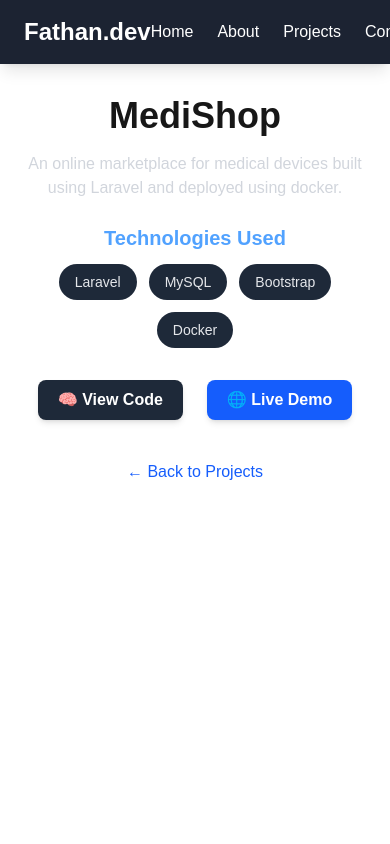
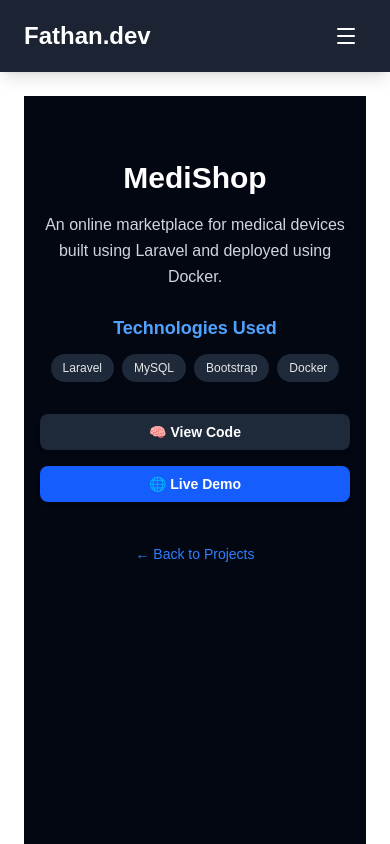
Before and after one commit to FathanAbi/my-portofolio, a Next.js app: page /projects/medishop in a window 390 px wide. Shown: the top 844 px of the page. Built offline with nearby package versions, Linux system fonts and the light colour scheme.

Commit message:
add chatapps project. make more responsive

```diff
--- a/app/components/navbar.tsx
+++ b/app/components/navbar.tsx
@@ -1,15 +1,32 @@
 'use client'
 import Link from 'next/link'
 import { usePathname } from 'next/navigation'
+import { useState } from 'react'
+import { Menu, X } from 'lucide-react'
 
 export default function Navbar() {
   const pathname = usePathname()
+  const [isOpen, setIsOpen] = useState(false)
+
+  const toggleMenu = () => setIsOpen(!isOpen)
+  const closeMenu = () => setIsOpen(false)
+
+  const links = [
+    { path: '/', label: 'Home' },
+    { path: '/about', label: 'About' },
+    { path: '/projects', label: 'Projects' },
+    { path: '/contact', label: 'Contact' },
+  ]
 
   return (
-    <nav className="fixed top-0 left-0 w-full bg-gray-900/95 backdrop-blur-sm text-white px-6 py-4 flex justify-between items-center shadow-lg z-50">
+    <nav className="fixed top-0 left-0 w-full bg-gray-900/95 backdrop-blur-sm text-white px-6 py-4 shadow-lg z-50">
+      <div className="max-w-6xl mx-auto flex justify-between items-center">
+        {/* Logo */}
         <h1 className="text-2xl font-bold">Fathan.dev</h1>
-      <div className="space-x-6">
-        {['/', '/about', '/projects', '/contact'].map((path) => (
+
+        {/* Desktop Menu */}
+        <div className="hidden md:flex space-x-6">
+          {links.map(({ path, label }) => (
             <Link
               key={path}
               href={path}
@@ -17,10 +34,38 @@
                 pathname === path ? 'text-blue-400' : ''
               }`}
             >
-            {path === '/' ? 'Home' : path.replace('/', '').charAt(0).toUpperCase() + path.slice(2)}
+              {label}
             </Link>
           ))}
         </div>
+
+        {/* Mobile Menu Button */}
+        <button
+          className="md:hidden p-2 rounded-md hover:bg-gray-800 transition"
+          onClick={toggleMenu}
+          aria-label="Toggle menu"
+        >
+          {isOpen ? <X className="h-6 w-6" /> : <Menu className="h-6 w-6" />}
+        </button>
+      </div>
+
+      {/* Mobile Dropdown Menu */}
+      {isOpen && (
+        <div className="md:hidden flex flex-col mt-4 space-y-3 bg-gray-900/95 px-6 py-4 rounded-lg shadow-md animate-fadeIn">
+          {links.map(({ path, label }) => (
+            <Link
+              key={path}
+              href={path}
+              onClick={closeMenu}
+              className={`hover:text-blue-400 transition ${
+                pathname === path ? 'text-blue-400' : ''
+              }`}
+            >
+              {label}
+            </Link>
+          ))}
+        </div>
+      )}
     </nav>
   )
 }
--- a/app/projects/[slug]/page.tsx
+++ b/app/projects/[slug]/page.tsx
@@ -12,42 +12,48 @@
 const projects: Record<string, Project> = {
   medishop: {
     title: 'MediShop',
-    desc: 'An online marketplace for medical devices built using Laravel and deployed using docker.',
+    desc: 'An online marketplace for medical devices built using Laravel and deployed using Docker.',
     tech: ['Laravel', 'MySQL', 'Bootstrap', 'Docker'],
     github: 'https://github.com/FathanAbi/Medishop',
     live: 'http://103.103.21.102:50001',
   },
+  chatapps: {
+    title: 'Simple Web Chatting Apps',
+    desc: 'A real-time chatting app built with Vue (frontend) and PayloadCMS (backend), deployed via Docker.',
+    tech: ['Vue', 'Typescript', 'PayloadCMS', 'Docker'],
+    github: 'https://github.com/FathanAbi/vue-chatapps-public',
+    live: 'http://103.103.21.102:50011',
+  },
   mobile: {
     title: 'Mobile Chatting Apps',
-    desc: 'Mobile chatting apps built with flutter and firebase',
+    desc: 'A mobile chatting app built using Flutter and Firebase.',
     tech: ['Flutter', 'Firebase', 'Android Studio'],
     github: 'https://github.com/rayrednet/ChatApp_FP_MobileProgramming',
   },
   portfolio: {
     title: 'Portfolio Website',
-    desc: 'This portfolio site, built with Next.js and Tailwind CSS, showcasing my projects and skills.',
+    desc: 'This portfolio site built with Next.js and Tailwind CSS to showcase my projects and skills.',
     tech: ['Next.js', 'React', 'Tailwind CSS', 'Typescript', 'Vercel'],
     github: 'https://github.com/FathanAbi/my-portofolio',
     live: 'https://fathan-abi-portofolio.vercel.app/',
   },
   researchpaper: {
     title: 'Few-Shot Hyperspectral Image Classification with Contrastive Learning for Oil Spill Mapping',
-    desc: 'A research project developing a deep learning model to classify oil spills in the ocean using hyperspectral image',
+    desc: 'A research project developing a deep learning model to classify oil spills in the ocean using hyperspectral images.',
     tech: ['Python', 'PyTorch', 'Jupyter Notebook', 'Numpy', 'scikit-learn'],
     github: 'https://repository.its.ac.id/120481/',
   },
   networking: {
     title: 'Networking Projects',
     desc: 'A collection of networking-related projects including client-server apps, socket programming, and network utilities.',
-    tech: ['WireShark', 'gns3', 'bind9', 'dhcp-server', 'apache2', 'cisco packet tracer', 'iptables', 'python', 'socket', 'RSA', 'DES'],
-    // Here we will add multiple repositories
+    tech: ['Wireshark', 'GNS3', 'BIND9', 'DHCP Server', 'Apache2', 'Cisco Packet Tracer', 'iptables', 'Python', 'Socket', 'RSA', 'DES'],
     github: [
-      { name: 'WireShark', url: 'https://github.com/FathanAbi/Jarkom-Modul-1-D26-2023' },
+      { name: 'Wireshark', url: 'https://github.com/FathanAbi/Jarkom-Modul-1-D26-2023' },
       { name: 'DNS Config', url: 'https://github.com/FathanAbi/Jarkom-Modul-2-D26-2023' },
-      { name: 'DHCP, webserver, reverse proxy', url: 'https://github.com/FathanAbi/Jarkom-Modul-3-D26-2023' },
+      { name: 'DHCP, Webserver, Reverse Proxy', url: 'https://github.com/FathanAbi/Jarkom-Modul-3-D26-2023' },
       { name: 'Subnetting, Routing', url: 'https://github.com/FathanAbi/Jarkom-Modul-4-D26-2023' },
       { name: 'Firewall', url: 'https://github.com/FathanAbi/Jarkom-Modul-5-D26-2023' },
-      { name: 'client-server, Cryptosystem with RSA and DES', url: 'https://github.com/FathanAbi/KI_Tugas3/blob/main/client.py'}
+      { name: 'Client-Server RSA/DES', url: 'https://github.com/FathanAbi/KI_Tugas3/blob/main/client.py' },
     ],
   },
 }
@@ -65,21 +71,25 @@
   }
 
   return (
-    <div className="max-w-3xl mx-auto text-center">
-      <h1 className="text-4xl font-bold mb-4">{project.title}</h1>
-      <p className="text-gray-300 mb-6">{project.desc}</p>
+    <div className="min-h-screen w-full bg-gray-950 text-white px-4 sm:px-6 lg:px-8 py-16 flex justify-center">
+      <div className="max-w-3xl w-full text-center">
+        <h1 className="text-3xl sm:text-4xl font-bold mb-4 break-words">{project.title}</h1>
+        <p className="text-gray-300 mb-6 text-base sm:text-lg leading-relaxed">{project.desc}</p>
 
-      <h2 className="text-xl font-semibold mb-3 text-blue-400">Technologies Used</h2>
-      <ul className="flex justify-center gap-3 flex-wrap mb-8">
+        <h2 className="text-lg sm:text-xl font-semibold mb-3 text-blue-400">Technologies Used</h2>
+        <ul className="flex justify-center flex-wrap gap-2 sm:gap-3 mb-8">
           {project.tech.map((t) => (
-          <li key={t} className="bg-gray-800 px-4 py-2 rounded-full text-gray-200 text-sm">
+            <li
+              key={t}
+              className="bg-gray-800 px-3 py-1.5 sm:px-4 sm:py-2 rounded-full text-gray-200 text-xs sm:text-sm"
+            >
               {t}
             </li>
           ))}
         </ul>
 
         {/* ✅ Buttons Section */}
-      <div className="flex justify-center gap-6 mb-10">
+        <div className="flex flex-col sm:flex-row justify-center items-center gap-4 sm:gap-6 mb-10">
           {Array.isArray(project.github) ? (
             project.github.map((repo) => (
               <a
@@ -87,7 +97,7 @@
                 href={repo.url}
                 target="_blank"
                 rel="noopener noreferrer"
-              className="bg-gray-800 hover:bg-gray-700 text-white font-semibold py-2 px-5 rounded-lg shadow-md hover:shadow-blue-500/30 transition-transform transform hover:-translate-y-1"
+                className="w-full sm:w-auto bg-gray-800 hover:bg-gray-700 text-white font-semibold py-2 px-5 rounded-lg shadow-md hover:shadow-blue-500/30 transition-all transform hover:-translate-y-1 text-sm sm:text-base"
               >
                 📂 {repo.name}
               </a>
@@ -98,7 +108,7 @@
                 href={project.github}
                 target="_blank"
                 rel="noopener noreferrer"
-              className="bg-gray-800 hover:bg-gray-700 text-white font-semibold py-2 px-5 rounded-lg shadow-md hover:shadow-blue-500/30 transition-transform transform hover:-translate-y-1"
+                className="w-full sm:w-auto bg-gray-800 hover:bg-gray-700 text-white font-semibold py-2 px-5 rounded-lg shadow-md hover:shadow-blue-500/30 transition-all transform hover:-translate-y-1 text-sm sm:text-base"
               >
                 {slug === 'researchpaper' ? '📄 Research Paper' : '🧠 View Code'}
               </a>
@@ -110,16 +120,17 @@
               href={project.live}
               target="_blank"
               rel="noopener noreferrer"
-            className="bg-blue-600 hover:bg-blue-500 text-white font-semibold py-2 px-5 rounded-lg shadow-md hover:shadow-blue-500/30 transition-transform transform hover:-translate-y-1"
+              className="w-full sm:w-auto bg-blue-600 hover:bg-blue-500 text-white font-semibold py-2 px-5 rounded-lg shadow-md hover:shadow-blue-500/30 transition-all transform hover:-translate-y-1 text-sm sm:text-base"
             >
               🌐 Live Demo
             </a>
           )}
         </div>
 
-      <Link href="/projects" className="text-blue-600 hover:underline">
+        <Link href="/projects" className="text-blue-500 hover:underline text-sm sm:text-base">
           ← Back to Projects
         </Link>
       </div>
+    </div>
   )
 }
--- a/app/projects/page.tsx
+++ b/app/projects/page.tsx
@@ -5,6 +5,11 @@
     title: 'MediShop',
     desc: 'Laravel e-commerce for medical devices.',
     slug: 'medishop',
+  },
+  {
+    title: 'ChatApps',
+    desc: 'Vue and PayloadCMS chatapps.',
+    slug: 'chatapps',
   },
   {
     title: 'Mobile Chatting Apps',
```
Also changed, not shown: app/page.tsx (+33 -8 lines), package.json (+7 -6 lines), 1 other file (tests, documents, lock files or other folders). Lines whose indentation alone changed are shown as unchanged.
